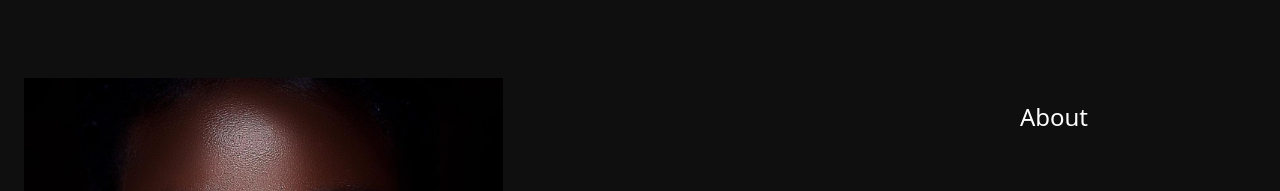
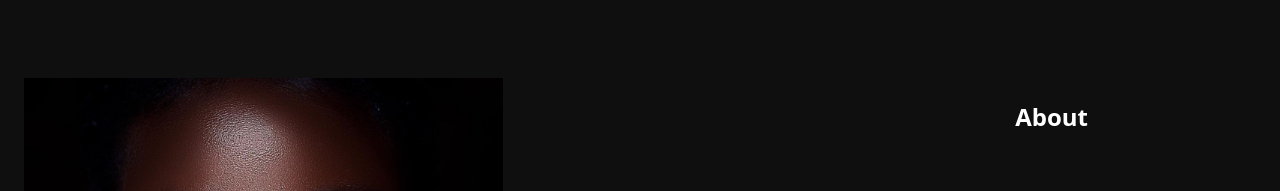
Before and after one commit to egileekada/dara-studio, a Next.js app: page / in a window 1280 px wide. Shown: the part 802-993 px from the top of the page. Built offline with nearby package versions, Linux system fonts and the light colour scheme.

Commit message:
fixing bugs

```diff
--- a/pages/index.tsx
+++ b/pages/index.tsx
@@ -5,6 +5,7 @@ import Footer from '../components/footer'
 import OtherImage from '../components/OtherImage'
 import Navbar from '../components/Navbar'
 import Link from 'next/link'
+import Router from 'next/router'
 
 const Home: NextPage = () => {
   return (
@@ -69,10 +70,10 @@ const Home: NextPage = () => {
         </div>
       </div>
       <div className=' w-full flex text-white bg-[#FF5005] justify-center items-center py-6  ' >
-        <Link href='#' className=' NotoSan-400 mx-3 text-sm lg:mx-6 cursor-pointer ' >Twitter</Link>
-        <Link href='#' className=' NotoSan-400 mx-3 text-sm lg:mx-6 cursor-pointer ' >Linkedin</Link>
-        <Link href='#' className=' NotoSan-400 mx-3 text-sm lg:mx-6 cursor-pointer ' >Instagram</Link>
-        <Link href='#' className=' NotoSan-400 mx-3 text-sm lg:mx-6 cursor-pointer ' >Facebook</Link>
+        <button onClick={()=> Router.push("#")} className=' NotoSan-600 mx-3 text-sm lg:mx-6 cursor-pointer ' >Twitter</button>
+        <button onClick={()=> Router.push("#")} className=' NotoSan-600 mx-3 text-sm lg:mx-6 cursor-pointer ' >Linkedin</button>
+        <button onClick={()=> Router.push("#")} className=' NotoSan-600 mx-3 text-sm lg:mx-6 cursor-pointer ' >Instagram</button>
+        <button onClick={()=> Router.push("#")} className=' NotoSan-600 mx-3 text-sm lg:mx-6 cursor-pointer ' >Facebook</button>
       </div>
       <div className=' w-auto py-6 dashboardslide overflow-x-auto flex  items-center' >
         <div>
--- a/styles/globals.css
+++ b/styles/globals.css
@@ -21,6 +21,11 @@
     font-weight: 500;
 }
 
+.NotoSan-600 {
+    font-family: Noto Sans;
+    font-weight: 600;
+}
+
 .Raleway-300 {
     font-family: Raleway;
     font-weight: 300;
```
